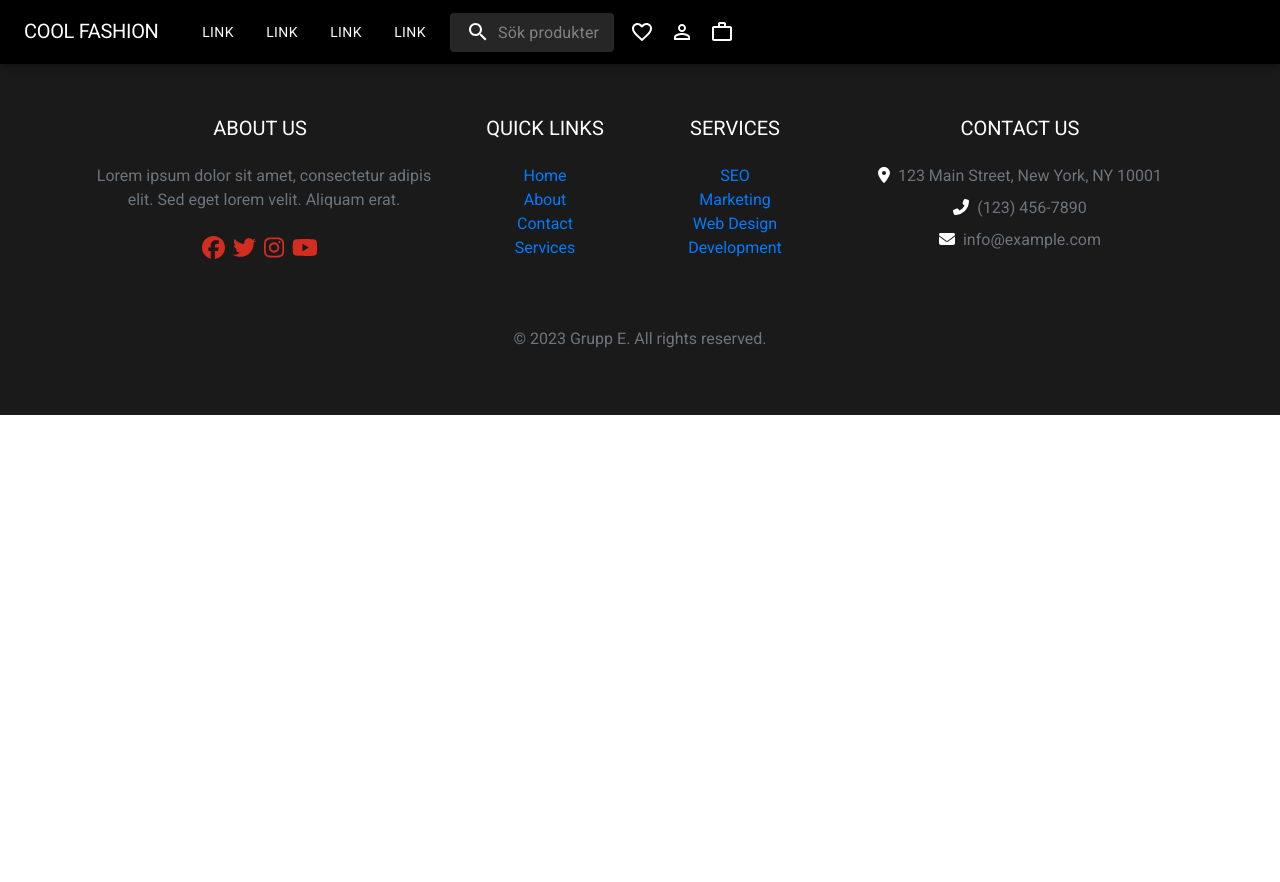
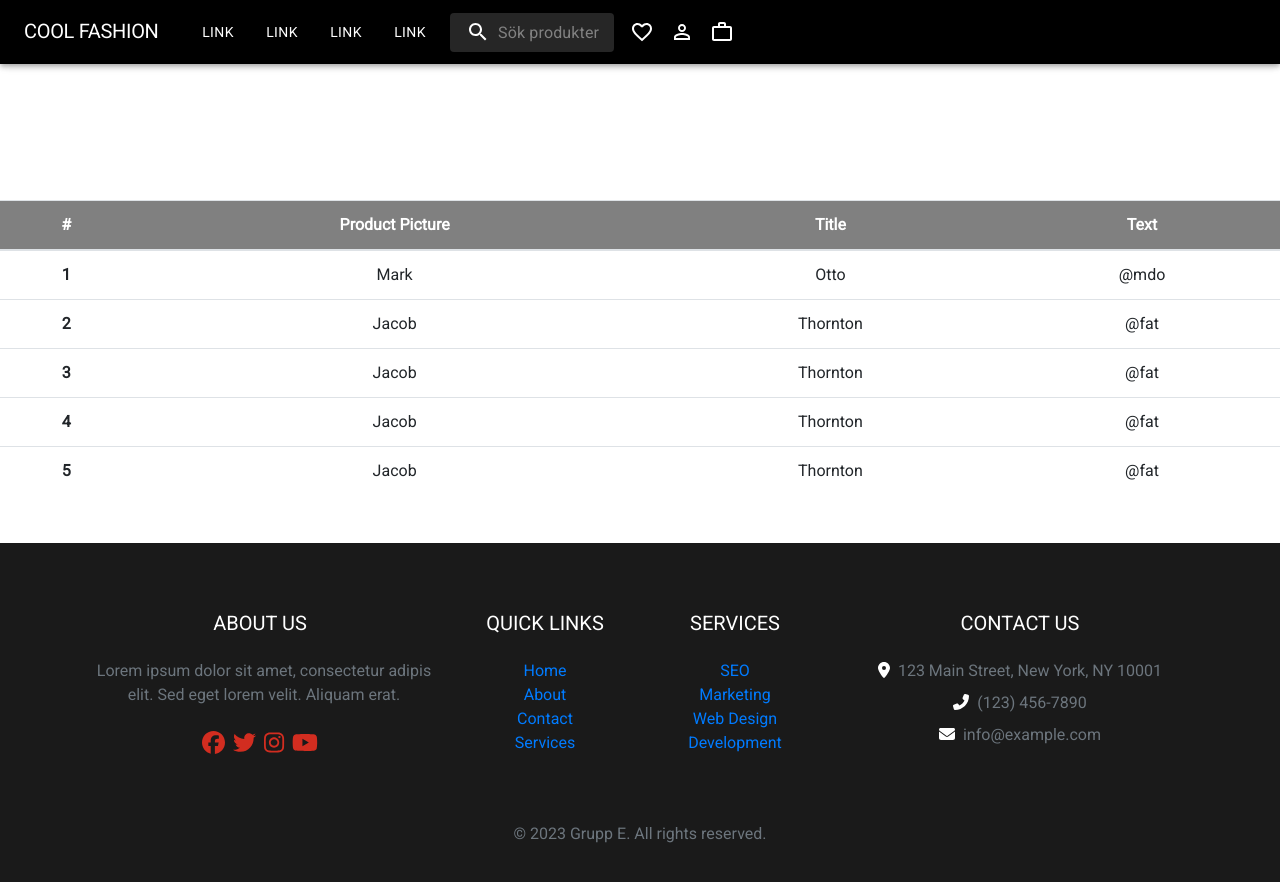
Before and after one commit to carolinmimmie/CoolFashion, a React (Create React App) app: page /search-page in a window 1280 px wide. Shown: the top 882 px of the page. Before the commit the page ends 800 px from the top, so only its background shows below. Built offline with nearby package versions, Linux system fonts and the light colour scheme.

Commit message:
Skapat Routing & Table sample on SearchPage

```diff
--- a/src/App.css
+++ b/src/App.css
@@ -223,3 +223,16 @@
   opacity: 0.5;
   cursor: pointer;
 }
+
+
+
+.container_on_search_page {
+
+
+ text-align: center;
+ margin-top: 200px;
+}
+
+.gray-bg {
+  background-color: gray;
+}
--- a/src/App.tsx
+++ b/src/App.tsx
@@ -9,6 +9,7 @@
 import Contact from "./components/contact/Contact";
 import Admin from "./components/admin/Admin";
 import Footer from "./components/footer/Footer";
+import SearchPage from "./components/pages/search-page/SearchPage";
 
 function App() {
   return (
@@ -20,6 +21,7 @@
           <Route path="/contact" element={<Contact></Contact>} />
           <Route path="/admin" element={<Admin></Admin>} />
           <Route path="/categories" element={<Categories></Categories>} />
+          <Route path="/search-page" element={<SearchPage></SearchPage>} />
         </Routes>
       </BrowserRouter>
       <Footer></Footer>
--- a/src/components/pages/search-page/SearchPage.tsx
+++ b/src/components/pages/search-page/SearchPage.tsx
@@ -1,9 +1,52 @@
-import React from 'react'
+import React from 'react';
 
 const SearchPage = () => {
   return (
-    <div>Här ska sökresultatet visas!</div>
-  )
+    <div className='container_on_search_page'>
+    <table className="table table-hover">
+      <thead>
+        <tr className="gray-bg text-white">
+          <th scope="col">#</th>
+          <th scope="col">Product Picture</th>
+          <th scope="col">Title</th>
+          <th scope="col">Text</th>
+        </tr>
+      </thead>
+      <tbody>
+        <tr>
+          <th scope="row">1</th>
+          <td>Mark</td>
+          <td>Otto</td>
+          <td>@mdo</td>
+        </tr>
+        <tr>
+          <th scope="row">2</th>
+          <td>Jacob</td>
+          <td>Thornton</td>
+          <td>@fat</td>
+        </tr>
+        <tr>
+          <th scope="row">3</th>
+          <td>Jacob</td>
+          <td>Thornton</td>
+          <td>@fat</td>
+        </tr>
+        <tr>
+          <th scope="row">4</th>
+          <td>Jacob</td>
+          <td>Thornton</td>
+          <td>@fat</td>
+        </tr>
+        <tr>
+          <th scope="row">5</th>
+          <td>Jacob</td>
+          <td>Thornton</td>
+          <td>@fat</td>
+        </tr>
+      </tbody>
+    </table>
+    </div>
+  );
 }
 
-export default SearchPage
+export default SearchPage;
```
